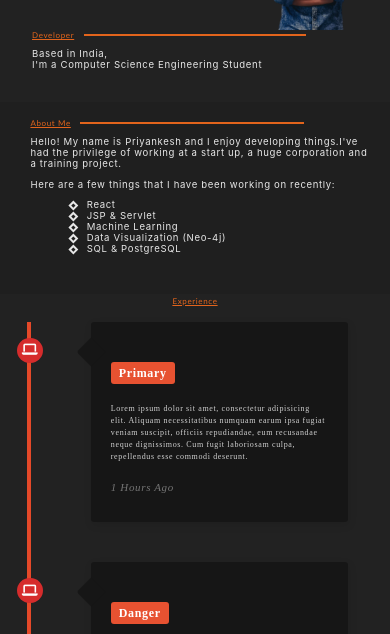
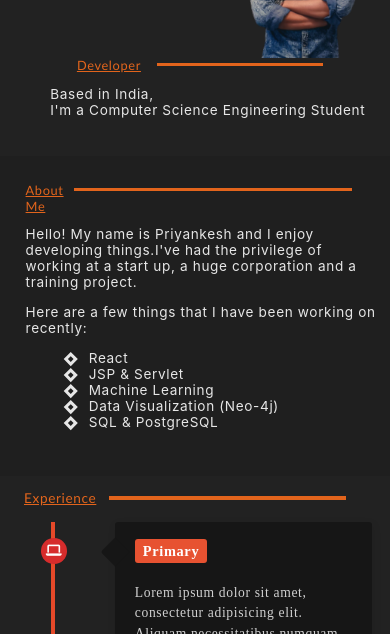
Before and after one commit to PriyankeshRaj/Portfolio, a plain HTML site: page index.html in a window 390 px wide. Shown: the part 210-844 px from the top of the page. Drawn offline with Linux system fonts and the light colour scheme.

Commit message:
Better Responsiveness
Modified div-headings and hr tag css, increased font size.

```diff
--- a/index.html
+++ b/index.html
@@ -80,7 +80,8 @@
 		</div>
 		<div id="experience">
 			<div class="experience-tag">
-				<u>Experience</u>
+				<span><u>Experience</u></span>
+				<hr />
 			</div>
 			<div class="container">
 				<div class="timeline">
--- a/style.css
+++ b/style.css
@@ -80,16 +80,16 @@ a {
 	flex-direction: row;
 	/* align-items: center; */
 	margin-top: 3rem;
-	margin-left: 2.1em;
-	justify-content: flex-start;
+	margin-left: 1em;
+	justify-content: center;
 	flex-wrap: wrap;
 	margin-right: 2em;
 }
 .name {
 	color: rgba(255, 255, 255, 0.89);
-	font-size: 1.6rem;
+	font-size: 2rem;
 	font-weight: bold;
-	margin-left: 2em;
+	margin-left: 0em;
 	font-family: "Brush Script MT", cursive;
 }
 .name p {
@@ -97,7 +97,7 @@ a {
 	margin-left: 3.2em;
 }
 .name-intro {
-	font-size: 0.5rem;
+	font-size: 0.8rem;
 	color: rgba(241, 106, 28, 0.932);
 }
 .dp {
@@ -106,71 +106,83 @@ a {
 	margin-left: 1em;
 }
 .dp img {
-	height: 10rem;
-	/* margin-right: 0em; */
+	width: 75%;
+	/* max-width: 400px; */
+	height: auto;
 }
 
 .about-me-short {
-	margin-left: 4em;
+	margin-left: 2em;
 	/* text-align: center; */
-	margin-top: 0em;
-	margin-bottom: 4em;
-	font-size: 0.5rem;
+	margin-top: 2.1em;
+	margin-bottom: 3em;
+	font-size: 0.8rem;
+	display: flex;
+	flex-direction: column;
+	align-items: center;
 }
 .designation {
 	color: rgba(241, 106, 28, 0.932);
 	display: flex;
-	width: 100%;
+	width: fit-content;
 	margin-bottom: 1em;
+	flex-direction: row;
+	/* justify-content: left; */
 }
 .designation hr {
-	width: 62%;
+	width: 13em;
 	height: 0.2em;
-	margin-left: 0.6rem;
-	/* margin-right: 4.3rem; */
+	margin-left: 1rem;
+	/* margin-right: 4em; */
 	border: 0;
 	background-color: rgba(241, 106, 28, 0.932);
 }
 .designation span {
 	font-family: "Gill Sans", "Gill Sans MT", Calibri, "Trebuchet MS", sans-serif;
+	margin-left: -1.2em;
 }
 .about-me-short-content {
 	color: rgba(255, 255, 255, 0.89);
 	margin-top: 0em;
-	margin-right: 1rem;
+	/* margin-right: 1rem; */
+	width: auto;
 	margin-left: 0em;
-	font-size: 0.6rem;
+	font-size: 0.85rem;
 	font-family: -apple-system, BlinkMacSystemFont, "Segoe UI", Roboto, Oxygen,
 		Ubuntu, Cantarell, "Open Sans", "Helvetica Neue", sans-serif;
 }
 .about-me {
 	width: 100%;
-	height: 12rem;
+	height: 20rem;
 	background-color: #1f1f1f;
 	display: flex;
 	flex-direction: column;
 	text-align: left;
 }
 .about-me-div {
-	margin-left: 3.8em;
+	margin-left: 2em;
 	margin-top: 2em;
-	font-size: 0.5rem;
-	margin-right: 2em;
+	font-size: 0.8rem;
+	margin-right: 1em;
 }
 .about-me-line {
 	color: rgba(241, 106, 28, 0.932);
 	display: flex;
+	flex-direction: row;
+	justify-content: center;
 	width: 100%;
 	margin-bottom: 1em;
 }
 .about-me-line span {
 	font-family: "Gill Sans", "Gill Sans MT", Calibri, "Trebuchet MS", sans-serif;
+	/* width: 20%; */
+	/* margin-right: 1em; */
 }
 .about-me-line hr {
-	width: 65%;
+	width: 100%;
 	height: 0.2em;
-	margin-left: 0.6rem;
-	/* margin-right: 4.3rem; */
+	margin-left: 0.01rem;
+	margin-right: 2em;
 	border: 0;
 	background-color: rgba(241, 106, 28, 0.932);
 }
@@ -178,14 +190,14 @@ a {
 	font-family: -apple-system, BlinkMacSystemFont, "Segoe UI", Roboto, Oxygen,
 		Ubuntu, Cantarell, "Open Sans", "Helvetica Neue", sans-serif;
 	color: rgba(255, 255, 255, 0.89);
-	font-size: 0.6rem;
+	font-size: 0.85rem;
 }
 
 .recently-working {
 	font-family: -apple-system, BlinkMacSystemFont, "Segoe UI", Roboto, Oxygen,
 		Ubuntu, Cantarell, "Open Sans", "Helvetica Neue", sans-serif;
 	color: rgba(255, 255, 255, 0.89);
-	font-size: 0.6rem;
+	font-size: 0.85rem;
 }
 .gg-shape-rhombus {
 	box-sizing: border-box;
@@ -194,7 +206,7 @@ a {
 	transform: rotate(45deg) scale(var(--ggs, 1));
 	width: 0.7em;
 	height: 0.7em;
-	border: 0.3em solid;
+	border: 0.25em solid;
 	margin-top: 0.3em;
 	margin-right: 1em;
 }
@@ -207,22 +219,37 @@ a {
 	flex-direction: row;
 }
 #experience {
-	height: 50rem;
+	height: 60rem;
 	width: 100%;
 	/* display: flex; */
 	/* flex-direction: column; */
 	/* align-items: center; */
+	position: relative;
+	margin-left: 1.5rem;
+	margin-right: 2em;
 }
 .experience-tag {
+	position: relative;
 	font-family: "Gill Sans", "Gill Sans MT", Calibri, "Trebuchet MS", sans-serif;
 	color: rgba(241, 106, 28, 0.932);
-	font-size: 0.5rem;
-	margin: 0.2em;
-	text-align: center;
+	display: flex;
+	width: 100%;
+	height: auto;
+	font-size: 0.85em;
+	/* margin-left: 2em; */
+	margin-top: 1em;
 }
-/* .experience-tag u {
-	align-content: center;
+/* .experience-tag span {
+	width: 15%;
 } */
+.experience-tag hr {
+	width: 100%;
+	height: 0.23em;
+	margin-left: 0.8rem;
+	margin-right: 5em;
+	border: 0;
+	background-color: rgba(241, 106, 28, 0.932);
+}
 
 /* Timeline */
 @import url("https://fonts.googleapis.com/css?family=Niramit:300,300i,700");
@@ -242,9 +269,9 @@ a {
 	/* margin: 50px auto; */
 }
 .container p {
-	font-weight: 300;
+	font-weight: 350;
 	line-height: 1.5;
-	font-size: 0.5em;
+	font-size: 0.85em;
 	opacity: 0.8;
 }
 .timeline {
@@ -258,6 +285,7 @@ a {
 	position: absolute;
 	left: 0;
 	top: 0;
+	/* margin-left: 2.2em; */
 	width: 4px;
 	height: 100%;
 	background: #e54929;
@@ -306,13 +334,14 @@ a {
 	border-radius: 0 0 0 2px;
 }
 .timeline .timeline-container .timeline-body .timeline-title {
+	margin-top: 0em;
 	margin-bottom: 1.4rem;
 }
 .timeline .timeline-container .timeline-body .timeline-title .badge {
 	background: #4f537b;
 	padding: 4px 8px;
 	border-radius: 3px;
-	font-size: 12px;
+	font-size: 0.9em;
 	font-weight: bold;
 }
 .timeline .timeline-container .timeline-body .timeline-subtitle {
```
